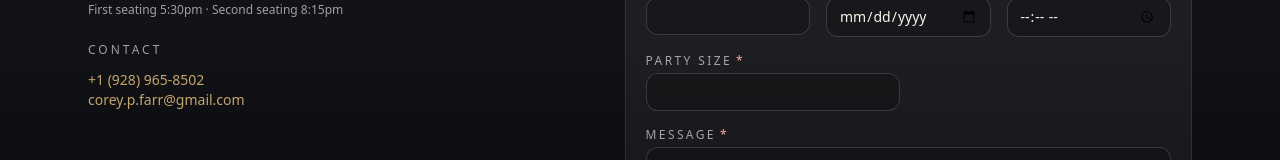
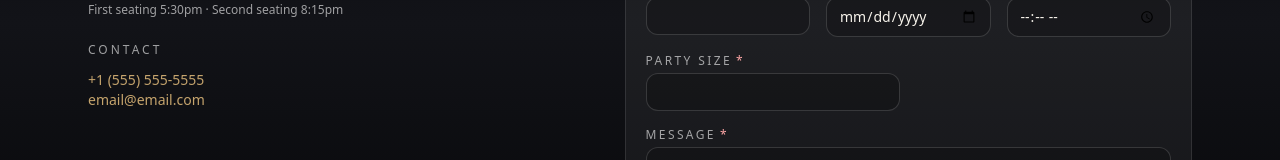
Before and after one commit to Corey-Farr/Shisu-Sushi, a Next.js app: page /contact in a window 1280 px wide. Shown: the part 401-561 px from the top of the page. Built offline with nearby package versions, Linux system fonts and the light colour scheme; no server answers.

Commit message:
Formatting

```diff
--- a/app/reservations/page.tsx
+++ b/app/reservations/page.tsx
@@ -37,7 +37,7 @@ export default function ReservationsPage() {
               {site.phone}
             </a>
             <p className="mt-2 text-xs text-white/60">
-            If you like this site and wish to inquire about my other work, <br />please call or email{" "}
+            If you would like to make a reservation, please call or email us at{" "}
             <br />
               <a href={`mailto:${site.reservationsEmail}`}>
                 {site.reservationsEmail}
--- a/content/site.ts
+++ b/content/site.ts
@@ -20,9 +20,9 @@ export const site: SiteContent = {
   ],
   addressLines: ["123 Main Street"],
   cityLine: "New York, NY 10001",
-  phone: "+1 (928) 965-8502",
-  email: "corey.p.farr@gmail.com",
-  reservationsEmail: "corey.p.farr@gmail.com",
+  phone: "+1 (555) 555-5555",
+  email: "email@email.com",
+  reservationsEmail: "reservations@email.com",
   mapUrl: "https://maps.google.com?q=Times+Square",
   hoursSummary: "Wednesday – Sunday",
   seatingsSummary: "First seating 5:30pm · Second seating 8:15pm",
```
Also changed, not shown: 1 other file (tests, documents, lock files or other folders).
